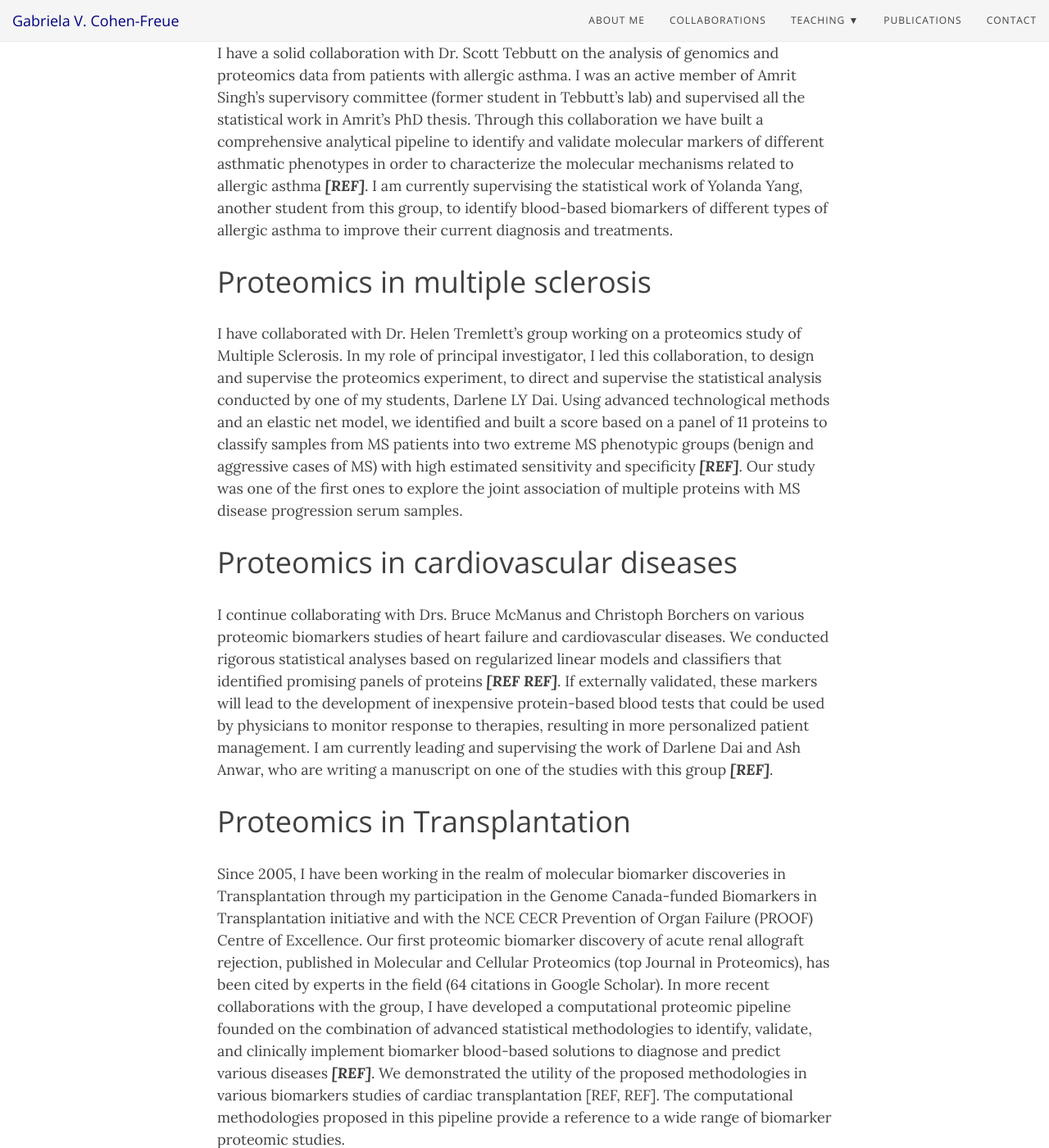
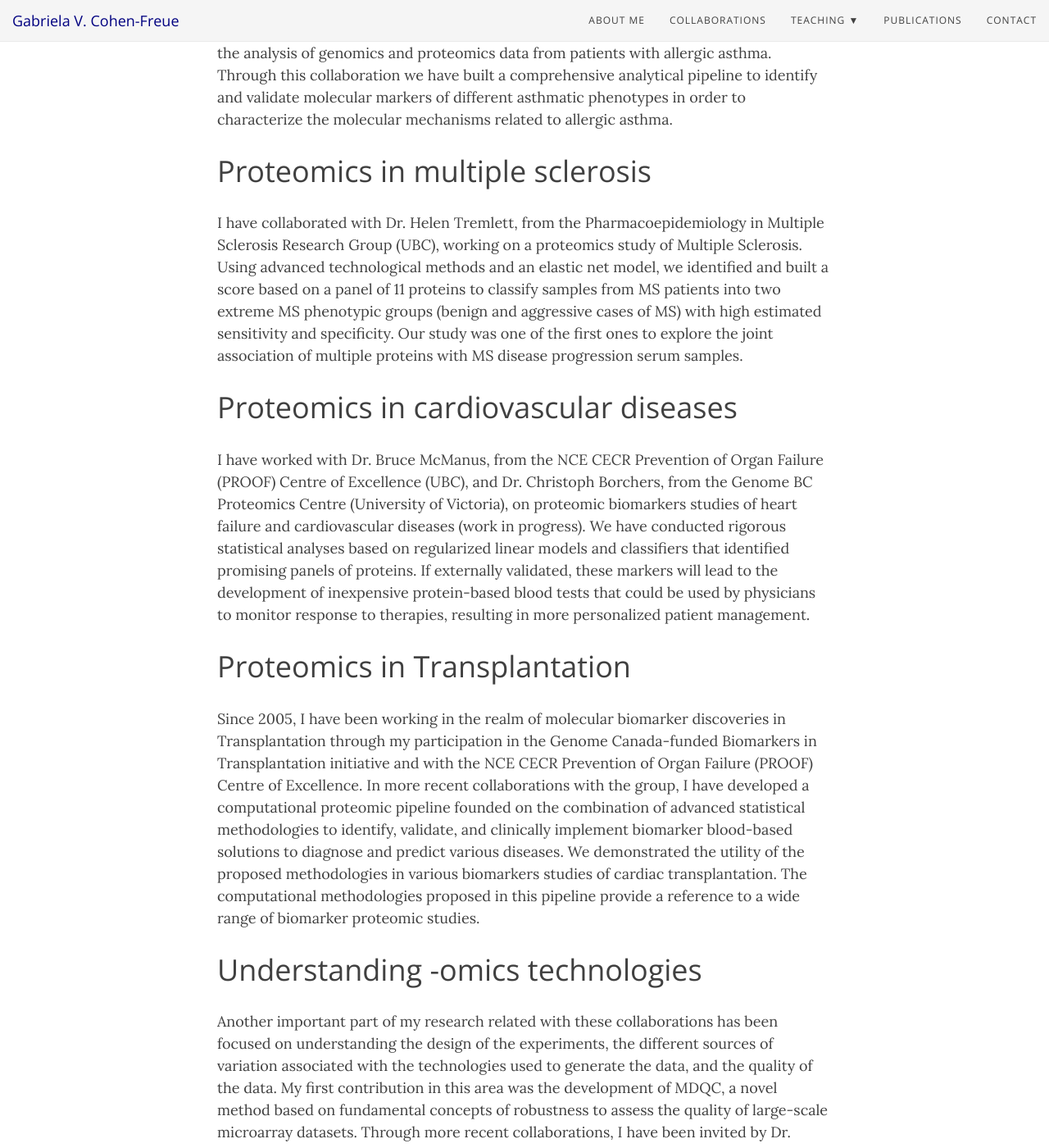
Before and after one commit to gcohenfr/gcohenfr.github.io, a Jekyll site: the page built from collab.md, in a window 1280 px wide and 1400 px high, scrolled down 737 px. Shown: the whole window at 82% size. Built offline with Jekyll 4.4.1, drawn with Linux system fonts in a browser that asks for light colours; nearby versions of some CDN libraries; some of the changed text lies outside the part shown.

Commit message:
Update collab.md

```diff
--- a/collab.md
+++ b/collab.md
@@ -5,19 +5,19 @@
 ---
 
 # Genetic mutations in DLBCL
-I work with Drs. Randy Gascoyne’s and Sohrab Shrab’s group from the BC Cancer Agency on a genetic study of Diffuse large B-cell lymphoma (DLBCL). In this work, we identify genetic alterations driving two distinct cell-of-origin (COO) subtype-specific tumor growth, providing a deeper understanding of DLBCL pathogenesis. In particular, I proposed an extension of the Cox-LASSO model to build a prognostic genetic signature of time to cancer progression beyond the signal that correlates with COO. The resulting genetic score improves the prediction of survival compared to the prediction based on COO alone. Derek Chiu worked under my supervision in this project and summarized the methodologies we developed in his MSc project. A manuscript summarizing the results of this collaboration is under review at *Nature Communications* (invited to revise and resubmit) ***[REF]***.
+My research group is currently collaborating with Dr. Randy Gascoyne, Dr. David Scott, and Dr. Sohrab Shrab from the BC Cancer Agency on a genetic study of diffuse large B-cell lymphoma (DLBCL). In this work, we identify genetic alterations driving two distinct cell-of-origin (COO) subtype-specific tumor growth, providing a deeper understanding of DLBCL pathogenesis. In particular, we proposed an extension of the Cox-LASSO model to build a prognostic genetic signature of time to cancer progression beyond the signal that correlates with COO. The resulting genetic score improves the prediction of survival compared to the prediction based on COO alone. A manuscript summarizing the results of this collaboration is under review at *Nature Communications* (invited to revise and resubmit).
 
 # Proteomics and genomics in allergic asthma
-I have a solid collaboration with Dr. Scott Tebbutt on the analysis of genomics and proteomics data from patients with allergic asthma. I was an active member of Amrit Singh’s supervisory committee (former student in Tebbutt’s lab) and supervised all the statistical work in Amrit’s PhD thesis. Through this collaboration we have built a comprehensive analytical pipeline to identify and validate molecular markers of different asthmatic phenotypes in order to characterize the molecular mechanisms related to allergic asthma ***[REF]***. I am currently supervising the statistical work of Yolanda Yang, another student from this group, to identify blood-based biomarkers of different types of allergic asthma to improve their current diagnosis and treatments.
+Together with Dr. Scott Tebbutt, from iCAPTURE and PROOF Centre, we are working on the analysis of genomics and proteomics data from patients with allergic asthma. Through this collaboration we have built a comprehensive analytical pipeline to identify and validate molecular markers of different asthmatic phenotypes in order to characterize the molecular mechanisms related to allergic asthma.
 
 # Proteomics in multiple sclerosis
-I have collaborated with Dr. Helen Tremlett's group working on a proteomics study of Multiple Sclerosis. In my role of principal investigator, I led this collaboration, to design and supervise the proteomics experiment, to direct and supervise the statistical analysis conducted by one of my students, Darlene LY Dai. Using advanced technological methods and an elastic net model, we identified and built a score based on a panel of 11 proteins to classify samples from MS patients into two extreme MS phenotypic groups (benign and aggressive cases of MS) with high estimated sensitivity and specificity ***[REF]***. Our study was one of the first ones to explore the joint association of multiple proteins with MS disease progression serum samples.
+I have collaborated with Dr. Helen Tremlett, from the Pharmacoepidemiology in Multiple Sclerosis Research Group (UBC), working on a proteomics study of Multiple Sclerosis. Using advanced technological methods and an elastic net model, we identified and built a score based on a panel of 11 proteins to classify samples from MS patients into two extreme MS phenotypic groups (benign and aggressive cases of MS) with high estimated sensitivity and specificity. Our study was one of the first ones to explore the joint association of multiple proteins with MS disease progression serum samples.
 
 # Proteomics in cardiovascular diseases
-I continue collaborating with Drs. Bruce McManus and Christoph Borchers on various proteomic biomarkers studies of heart failure and cardiovascular diseases. We conducted rigorous statistical analyses based on regularized linear models and classifiers that identified promising panels of proteins ***[REF REF]***. If externally validated, these markers will lead to the development of inexpensive protein-based blood tests that could be used by physicians to monitor response to therapies, resulting in more personalized patient management. I am currently leading and supervising the work of Darlene Dai and Ash Anwar, who are writing a manuscript on one of the studies with this group ***[REF]***.
+I have worked with Dr. Bruce McManus, from the NCE CECR Prevention of Organ Failure (PROOF) Centre of Excellence (UBC), and Dr. Christoph Borchers, from the Genome BC Proteomics Centre (University of Victoria), on proteomic biomarkers studies of heart failure and cardiovascular diseases (work in progress). We have conducted rigorous statistical analyses based on regularized linear models and classifiers that identified promising panels of proteins. If externally validated, these markers will lead to the development of inexpensive protein-based blood tests that could be used by physicians to monitor response to therapies, resulting in more personalized patient management.
 
 # Proteomics in Transplantation
-Since 2005, I have been working in the realm of molecular biomarker discoveries in Transplantation through my participation in the Genome Canada-funded Biomarkers in Transplantation initiative and with the NCE CECR Prevention of Organ Failure (PROOF) Centre of Excellence. Our first proteomic biomarker discovery of acute renal allograft rejection, published in Molecular and Cellular Proteomics (top Journal in Proteomics), has been cited by experts in the field (64 citations in Google Scholar). In more recent collaborations with the group, I have developed a computational proteomic pipeline founded on the combination of advanced statistical methodologies to identify, validate, and clinically implement biomarker blood-based solutions to diagnose and predict various diseases ***[REF]***. We demonstrated the utility of the proposed methodologies in various biomarkers studies of cardiac transplantation [REF, REF]. The computational methodologies proposed in this pipeline provide a reference to a wide range of biomarker proteomic studies.
+Since 2005, I have been working in the realm of molecular biomarker discoveries in Transplantation through my participation in the Genome Canada-funded Biomarkers in Transplantation initiative and with the NCE CECR Prevention of Organ Failure (PROOF) Centre of Excellence. In more recent collaborations with the group, I have developed a computational proteomic pipeline founded on the combination of advanced statistical methodologies to identify, validate, and clinically implement biomarker blood-based solutions to diagnose and predict various diseases. We demonstrated the utility of the proposed methodologies in various biomarkers studies of cardiac transplantation. The computational methodologies proposed in this pipeline provide a reference to a wide range of biomarker proteomic studies.
 
-# -omics technologies
-Another important part of my research related with these collaborations has been focused on understanding the design of the experiments, the different sources of variation associated with the technologies used to generate the data, and the quality of the data. My first contribution in this area was the development of a novel method based on fundamental concepts of robustness to assess the quality of large-scale microarray datasets. The proposed methodology is published in Bioinformatics (top-tier Journal in Bioinformatics) and has been cited 29 times (Google Scholar) in top journals in the field ***[REF]***. Through more recent collaborations, I have been invited by Dr. Borchers to write an article on the characterization of targeted Multiple Reaction Monitoring (MRM) assays ***[REF]***, and to contribute with the design and study of an MRM-MS assay to quantitate putative protein markers of cardiovascular diseases ***[REF]*** (119 citations in Google Scholar). I am currently leading the development and study of an algorithm, called Protein Group Code Algorithm (PGCA), to link groups of identified proteins (instead of single proteins) across multiple experimental runs. The proposed algorithm addresses an unsolved challenge resulting from the protein inference problem in mass spectrometry data ***[REF]*** (invited to revise and resubmit in PLoS ONE).
+# Understanding -omics technologies
+Another important part of my research related with these collaborations has been focused on understanding the design of the experiments, the different sources of variation associated with the technologies used to generate the data, and the quality of the data. My first contribution in this area was the development of MDQC, a novel method based on fundamental concepts of robustness to assess the quality of large-scale microarray datasets. Through more recent collaborations, I have been invited by Dr. Borchers to write an article on the characterization of targeted Multiple Reaction Monitoring (MRM) assays, and to contribute with the design and study of an MRM-MS assay to quantitate putative protein markers of cardiovascular diseases. I am currently leading the development and study of an algorithm, called Protein Group Code Algorithm (PGCA), to link groups of identified proteins (instead of single proteins) across multiple experimental runs. The proposed algorithm addresses an unsolved challenge resulting from the protein inference problem in mass spectrometry data (invited to revise and resubmit in PLoS ONE).
```
